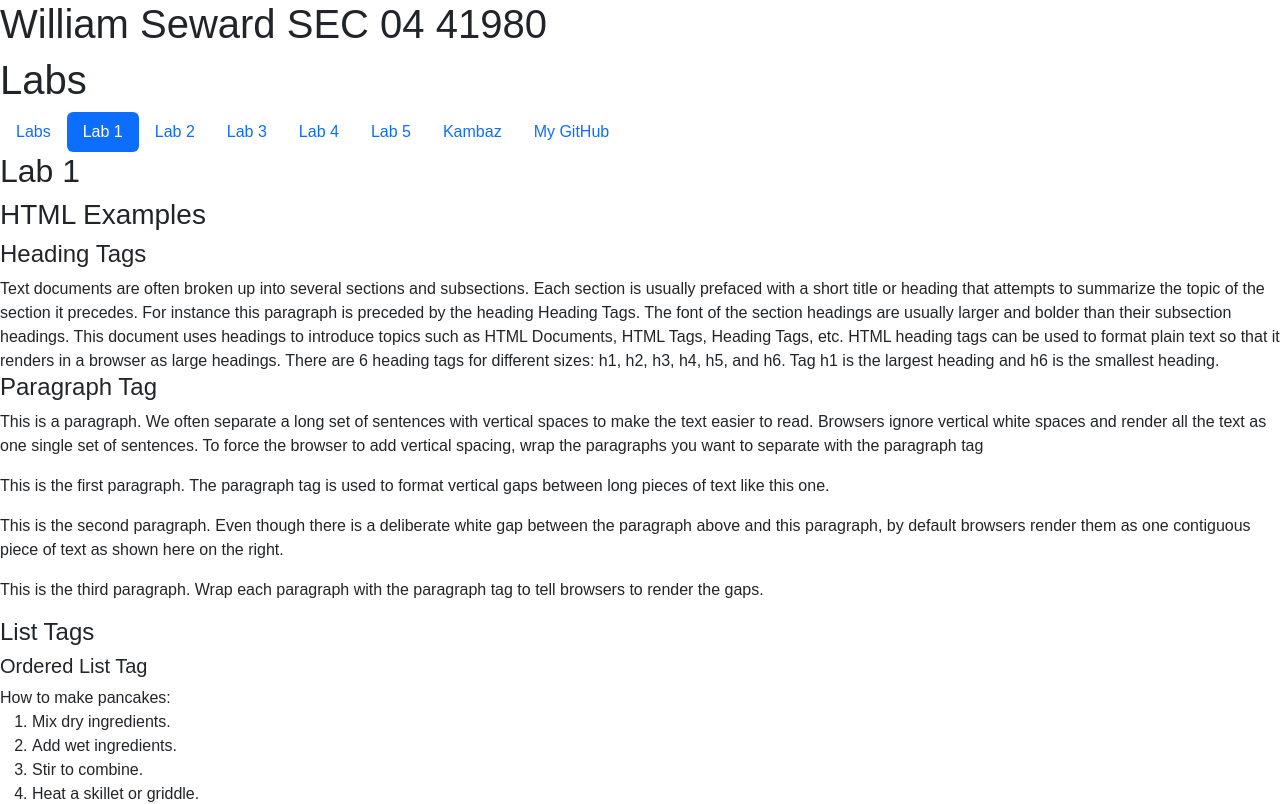
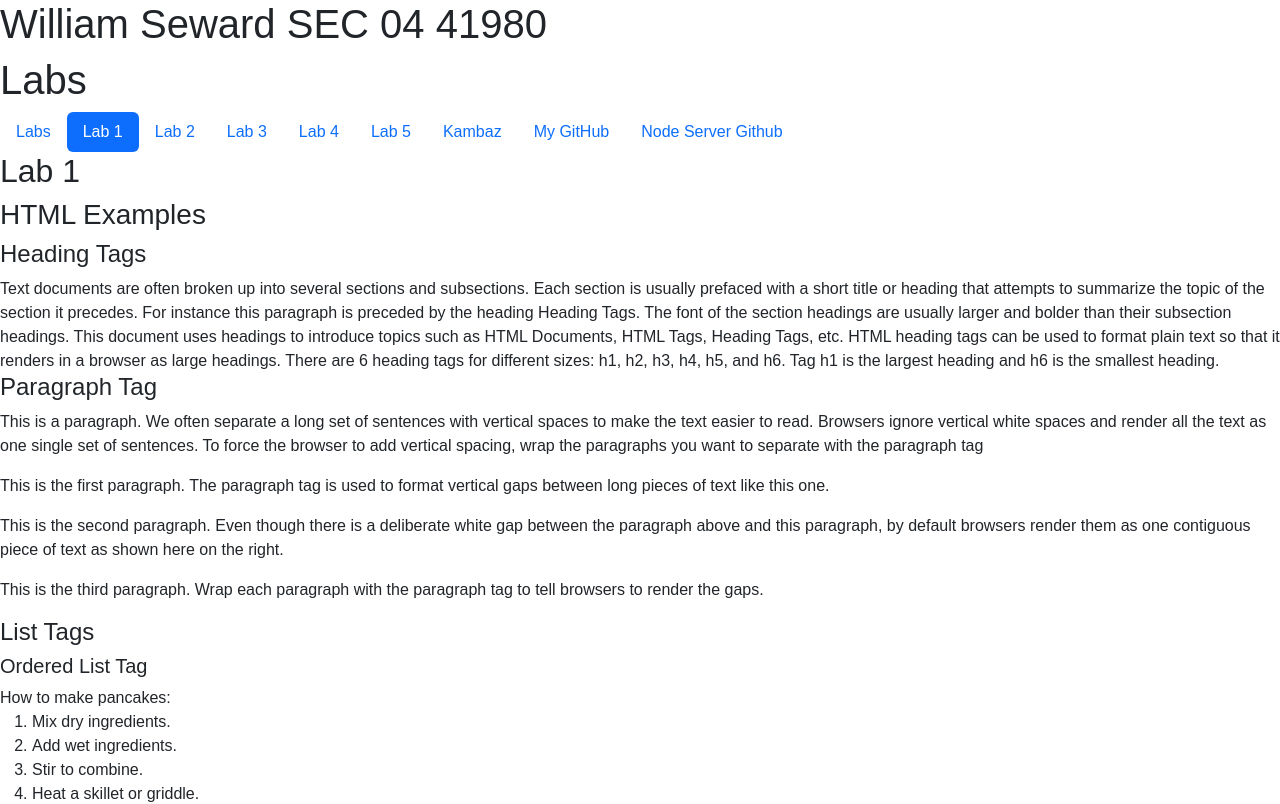
Before and after one commit to sewardwi/kambaz-react-web-app, a React (Vite) app: page /#/Labs/Lab1 in a window 1280 px wide. Shown: the top 804 px of the page. Built offline with nearby package versions, Linux system fonts and the light colour scheme; no server answers.

Commit message:
adding node server github

```diff
--- a/src/Labs/TOC.tsx
+++ b/src/Labs/TOC.tsx
@@ -39,6 +39,9 @@ export default function TOC() {
       <Nav.Item>
         <Nav.Link href="https://github.com/sewardwi/kambaz-react-web-app">My GitHub</Nav.Link>
       </Nav.Item>
+      <Nav.Item>
+        <Nav.Link href="https://github.com/sewardwi/kambaz-node-server-app">Node Server Github</Nav.Link>
+      </Nav.Item>
     </Nav>
 );}
 
```
